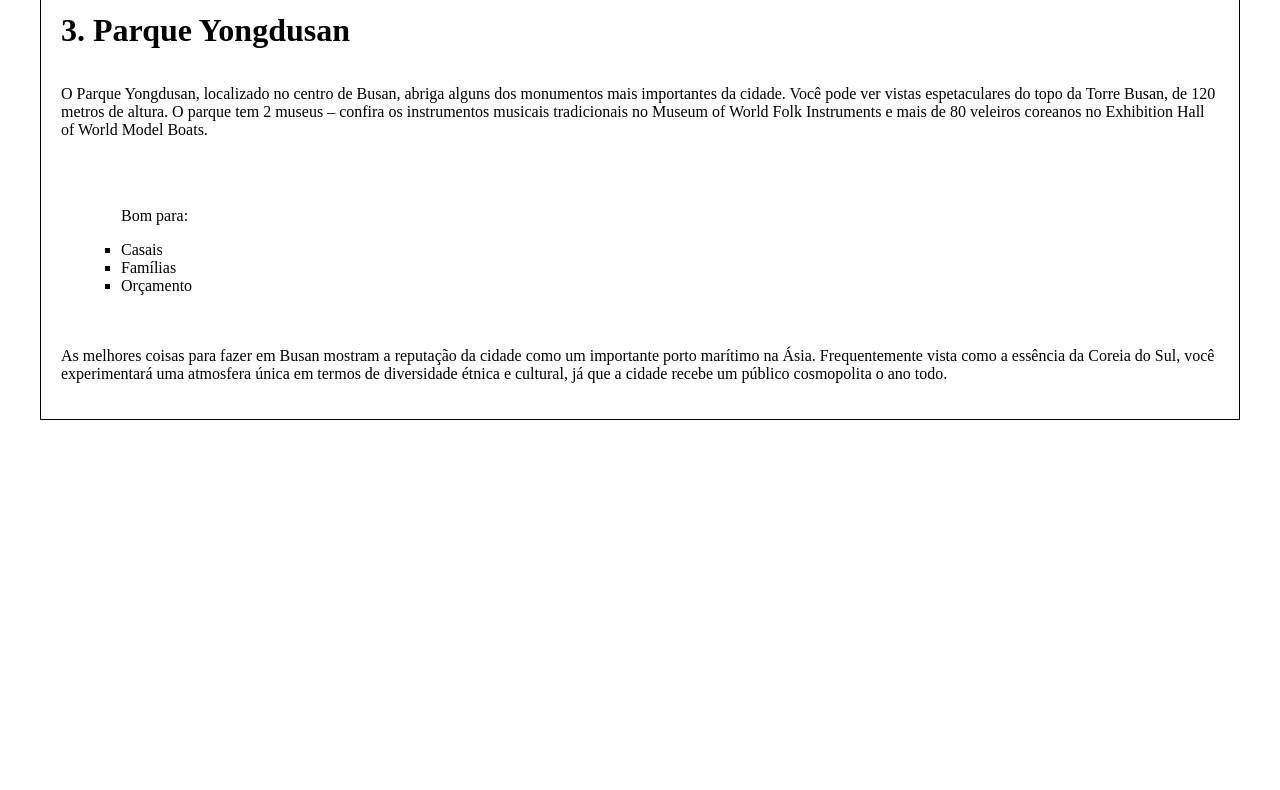
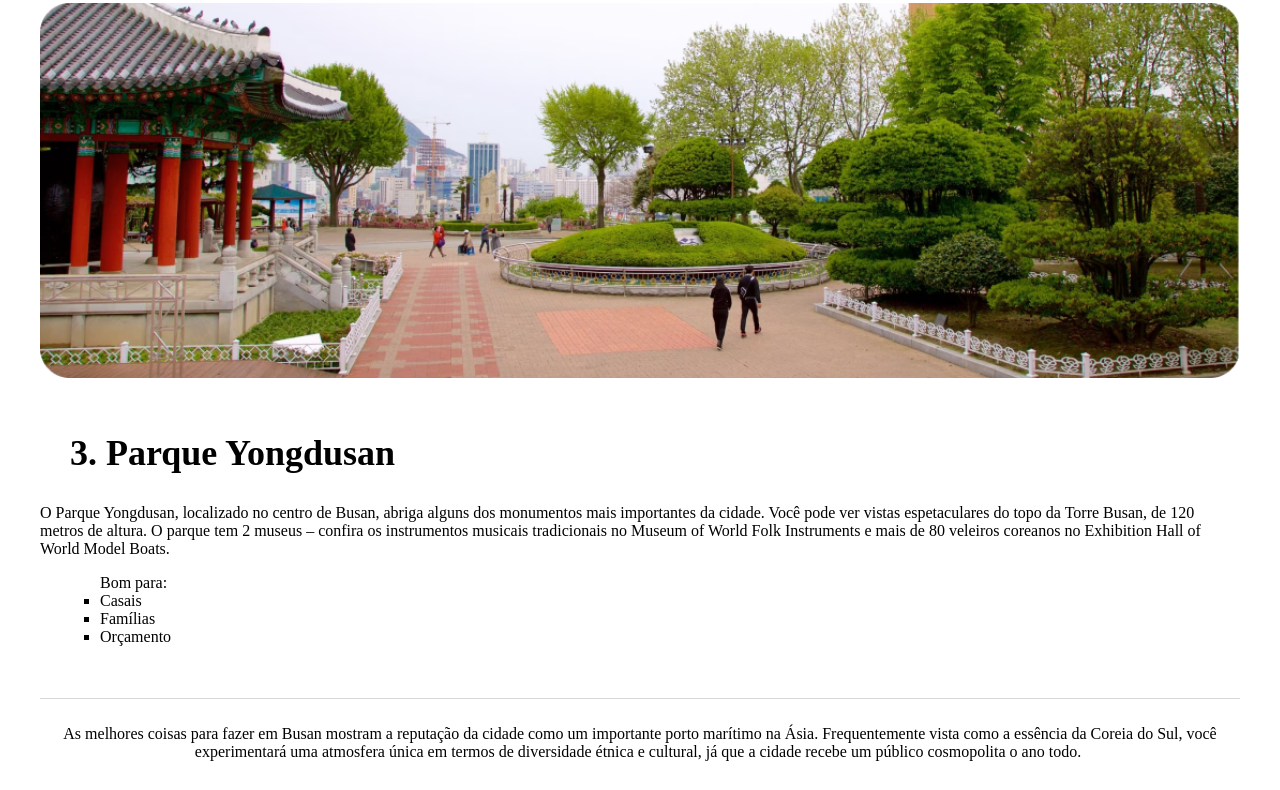
Before and after one commit to lucashomero/basic_html-css, a plain HTML site: page index.html in a window 1280 px wide. Shown: the part 2010-2800 px from the top of the page. Before the commit the page ends 2438 px from the top, so only its background shows below. Drawn offline with Linux system fonts and the light colour scheme.

Commit message:
estruta e estilização

```diff
--- a/index.html
+++ b/index.html
@@ -9,8 +9,10 @@
 <body>
 
     <main>
+
         <div class="container">
-            <div class="main">
+
+                <div class="header">
                 <div class="title">
                     <h3>Sua próxima viagem: </h3>
                     <h1>Conheça Busan</h1>
@@ -19,6 +21,11 @@
                 <p>
                     Busan, a estrela em ascensão da Coreia do Sul, oferece de tudo, desde churrascarias de primeira linha até tradicionais barracas de comida de rua. Aqui, exploramos a segunda cidade da Coreia do Sul e descobrimos as suas ofertas culinárias.
                 </p>
+                </div>
+
+                <div class="divider"></div>
+
+                <div class="main">
                 <div class="title">
                     <h3>Para os amantes de historia: </h3>
                     <h1>Descubra 3 destinos imperdíveis em Busan</h1>
@@ -57,13 +64,19 @@
                 <li>Famílias</li>
                 <li>Orçamento</li>
             </ul>
-            <p>As melhores coisas para fazer em Busan mostram a reputação da cidade como um importante porto marítimo na Ásia. Frequentemente vista como a essência da Coreia do Sul, você experimentará uma atmosfera única em termos de diversidade étnica e cultural, já que a cidade recebe um público cosmopolita o ano todo. </p>
             </div>
+
+            <div class="divider"></div>
+
+            <footer>
+                <p>As melhores coisas para fazer em Busan mostram a reputação da cidade como um importante porto marítimo na Ásia. Frequentemente vista como a essência da Coreia do Sul, você experimentará uma atmosfera única em termos de diversidade étnica e cultural, já que a cidade recebe um público cosmopolita o ano todo. </p>
+                <p>Feito com S2 Rocketseat</p>
+            </footer>
+
         </div>
     </main>
 
-    <footer>
-        <p>Feito com S2 Rocketseat</p>
-    </footer>
+
+
 </body>
 </html>
--- a/style.css
+++ b/style.css
@@ -1,4 +1,4 @@
-/* Estilo do container principal */
+
 .container {
     display: flex;
     justify-content: center;
@@ -7,45 +7,77 @@
     max-width: 1200px;
     margin: 0 auto;
     padding: 20px;
-    box-sizing: border-box;
-    border: 1px solid black;
 }
 
-/* Estilo da seção principal */
+.main img {
+    width: 100%;
+  }
+
 .main {
     width: 100%;
-    display: flex;
-    flex-direction: column;
-    gap: 20px;
 }
 
-/* Alinhamento dos títulos */
 .title h1,
 .title h3 {
     text-align: left;
     margin: 0;
 }
 
-/* Estilo das imagens */
 .main img {
     width: 100%;
-    max-width: 600px;
     align-self: center;
-    margin: 0 auto;
+    margin-bottom: 20px;
+    margin-top: 20px;
 }
 
-/* Lista de itens */
+
 .main ul {
     list-style-type: square;
     margin-left: 20px;
 }
 
-/* Footer fixado */
 footer {
     text-align: center;
     padding: 10px 0;
-    background-color: #f4f4f4;
     width: 100%;
-    position: fixed;
     bottom: 0;
+
 }
+
+h3{
+    color: red;
+}
+
+.title {
+    margin: 30px;
+}
+
+p {
+    margin-bottom: 0;
+    font-size: 16px;
+    font-style: regular;
+  }
+
+  .divider {
+    width: 100%;
+    height: 1px;
+    margin: 36px 0;
+    background-color: #d9d9d9;
+    margin-bottom: 0px;
+  }
+
+  footer p + p {
+    margin-bottom: 40px;
+    margin-top: 40px;
+  }
+
+  h1 {
+    font-size: 36px;
+    margin: 36px;
+    font-style: bold;
+  }
+
+  h3 {
+    font-size: 20px;
+    font-style: bold;
+  }
```
Also changed, not shown: ph_heart-fill.png (added).
